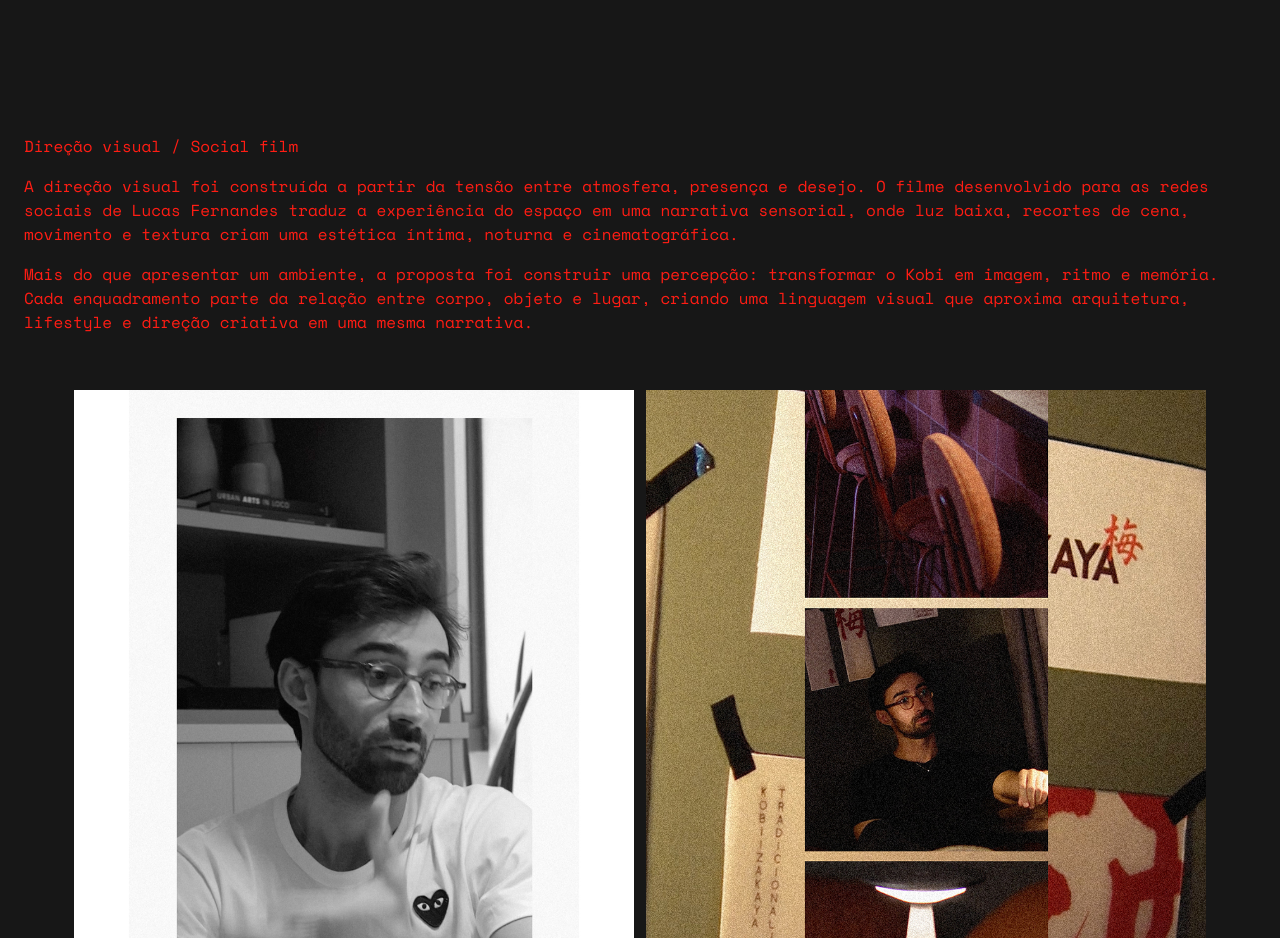
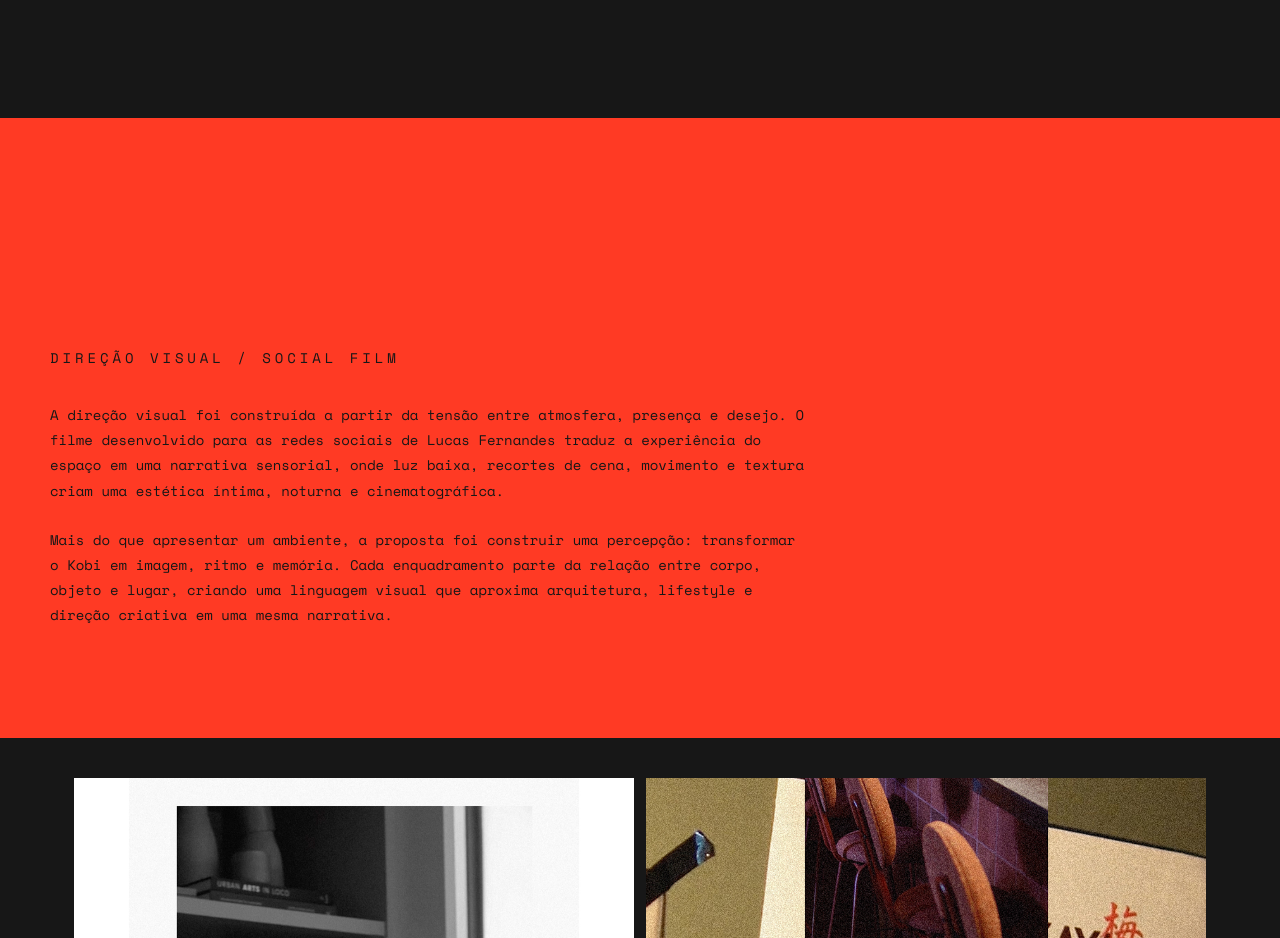
Before and after one commit to coelho-gui/coelhosemjota-site, a React (Vite) app: page /projetos/kobi in a window 1280 px wide. Shown: the part 2809-3747 px from the top of the page. Built offline with nearby package versions, Linux system fonts and the light colour scheme.

Commit message:
Update styles.css

```diff
--- a/src/styles.css
+++ b/src/styles.css
@@ -569,3 +569,55 @@ img, video { display: block; }
     font-size: 12px;
   }
 }
+/* Bloco de texto full width — Kobi */
+
+.kobi-text-block-full {
+  width: 100vw;
+  margin-left: calc(50% - 50vw);
+  background: #ff3a24;
+  color: #171717;
+  min-height: 620px;
+  display: flex;
+  align-items: flex-end;
+  padding: 96px 24px;
+}
+
+.kobi-text-inner {
+  width: 100%;
+  max-width: 1180px;
+  margin: 0 auto;
+}
+
+.kobi-text-label {
+  font-family: "Space Mono", monospace;
+  font-size: 10px;
+  letter-spacing: 0.28em;
+  text-transform: uppercase;
+  margin-bottom: 32px;
+  color: #171717;
+}
+
+.kobi-text-inner p {
+  max-width: 760px;
+  font-family: "Space Mono", monospace;
+  font-size: 14px;
+  line-height: 1.8;
+  text-align: left;
+  color: #171717;
+}
+
+.kobi-text-inner p + p {
+  margin-top: 24px;
+}
+
+@media (max-width: 768px) {
+  .kobi-text-block-full {
+    min-height: 520px;
+    padding: 72px 20px;
+  }
+
+  .kobi-text-inner p {
+    font-size: 12px;
+    line-height: 1.75;
+  }
+}
```
